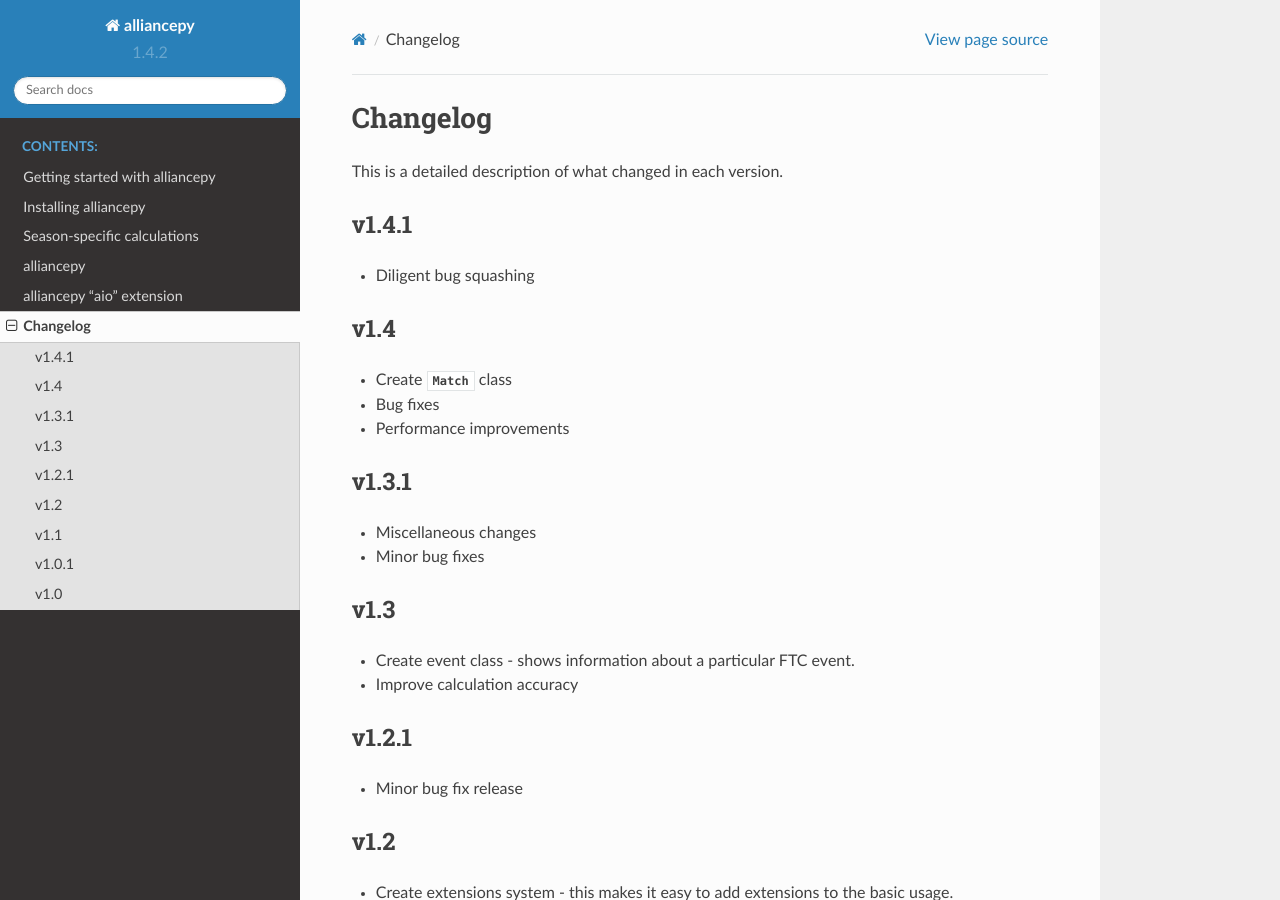
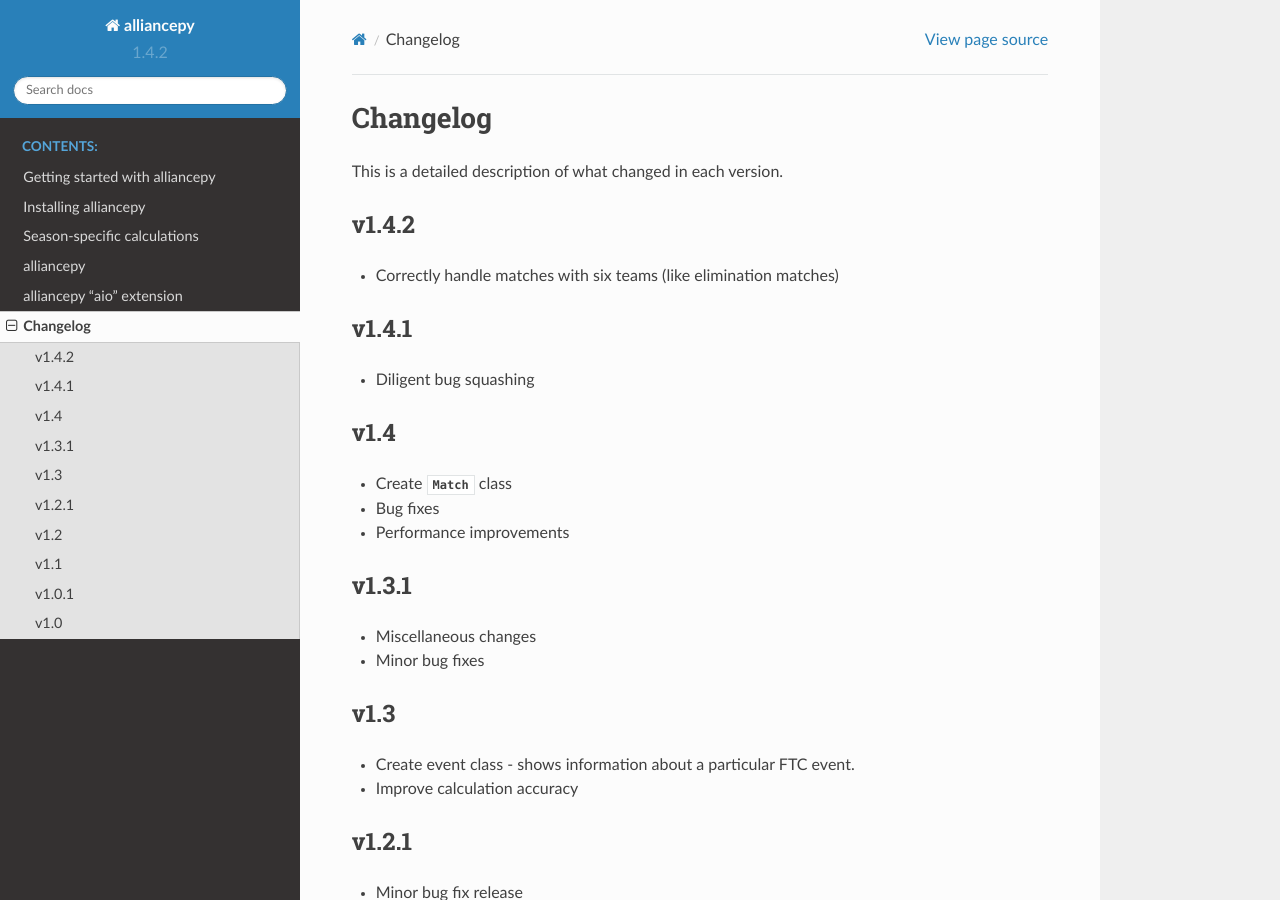
Before and after one commit to karx1/alliancepy, a Sphinx documentation site: the page built from docs/source/changelog.rst, in a window 1280 px wide and 900 px high. Built offline with Sphinx 7.4.7 and the Read the Docs theme 2.0.0, drawn with Linux system fonts in a browser that asks for light colours.

Commit message:
Update changelog

```diff
--- a/docs/source/changelog.rst
+++ b/docs/source/changelog.rst
@@ -2,6 +2,12 @@
 ==========
 
 This is a detailed description of what changed in each version.
+
+.. _vp1p4p2:
+
+v1.4.2
+------
+- Correctly handle matches with six teams (like elimination matches)
 
 .. _vp1p4p1:
 
```
